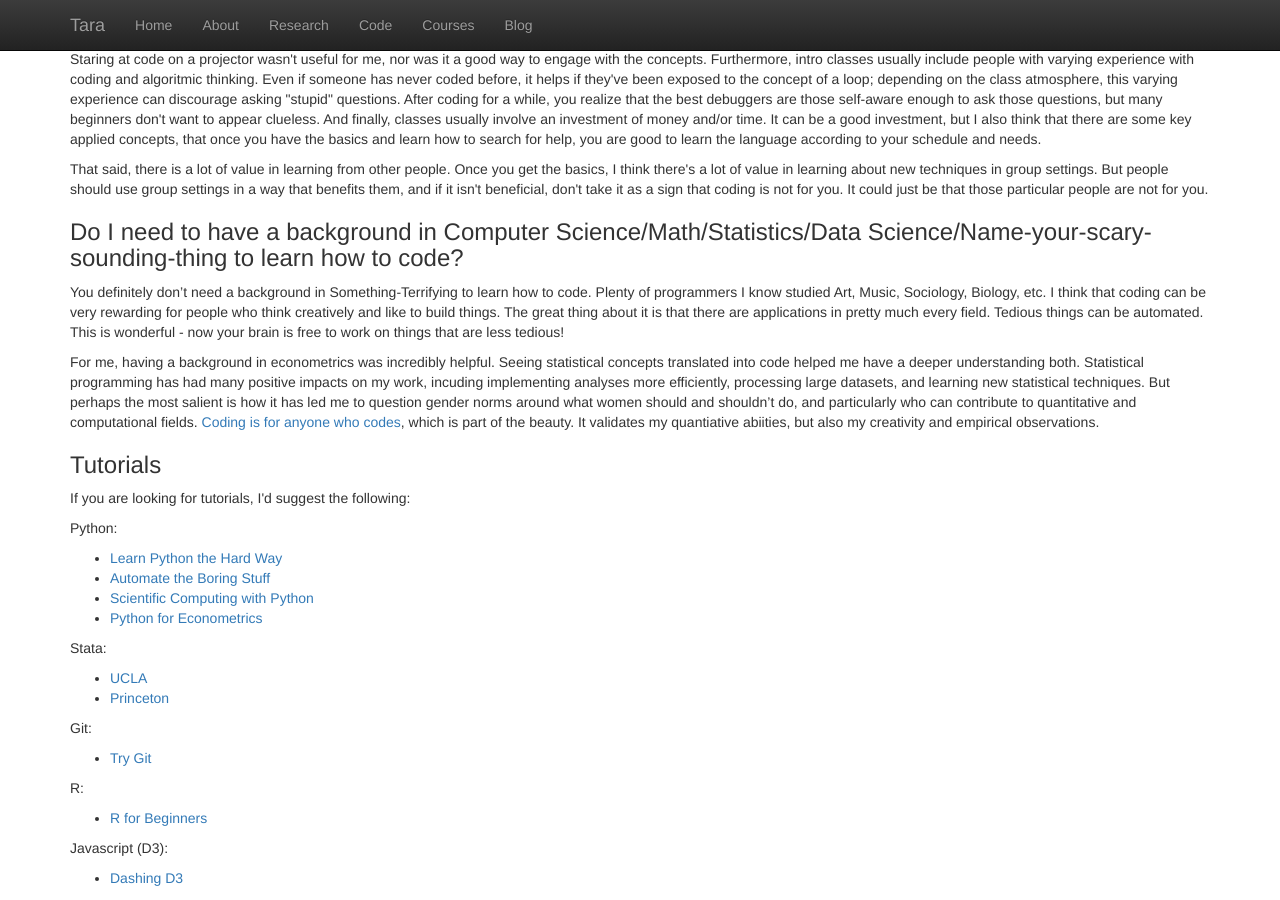
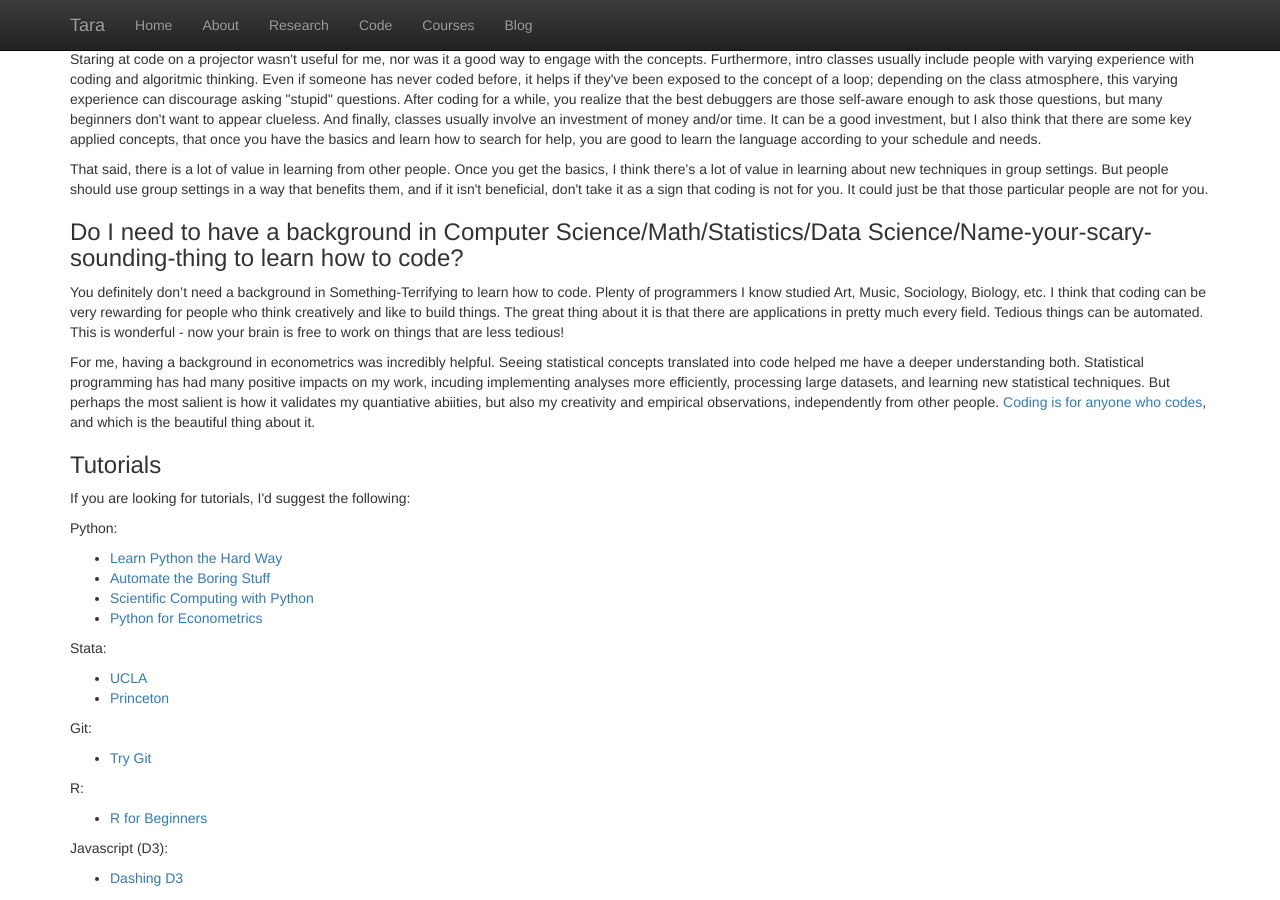
Before and after one commit to tnt2113/tnt2113.github.io, a Jekyll site: the page blog/post2.html, which Jekyll copies as it is, in a window 1280 px wide and 900 px high, scrolled down 664 px. Built offline with Jekyll 4.4.1, drawn with Linux system fonts in a browser that asks for light colours.

Commit message:
conclusions

```diff
--- a/blog/post2.html
+++ b/blog/post2.html
@@ -86,7 +86,7 @@ jQuery(document).ready(function($) {
 <p>That said, there is a lot of value in learning from other people. Once you get the basics, I think there's a lot of value in learning about new techniques in group settings. But people should use group settings in a way that benefits them, and if it isn't beneficial, don't take it as a sign that coding is not for you. It could just be that those particular people are not for you.</p>
 <h3>Do I need to have a background in Computer Science/Math/Statistics/Data Science/Name-your-scary-sounding-thing to learn how to code?</h3>
 <p>You definitely don’t need a background in Something-Terrifying to learn how to code. Plenty of programmers I know studied Art, Music, Sociology, Biology, etc. I think that coding can be very rewarding for people who think creatively and like to build things. The great thing about it is that there are applications in pretty much every field. Tedious things can be automated. This is wonderful - now your brain is free to work on things that are less tedious!</p>
-<p> For me, having a background in econometrics was incredibly helpful. Seeing statistical concepts translated into code helped me have a deeper understanding both. Statistical programming has had many positive impacts on my work, incuding implementing analyses more efficiently, processing large datasets, and learning new statistical techniques. But perhaps the most salient is how it has led me to question gender norms around what women should and shouldn’t do, and particularly who can contribute to quantitative and computational fields. <a href = "http://jvns.ca/blog/2014/12/28/programming-doesnt-belong-to-men-it-belongs-to-me/">Coding is for anyone who codes</a>, which is part of the beauty. It validates my quantiative abiities, but also my creativity and empirical observations. </p>
+<p> For me, having a background in econometrics was incredibly helpful. Seeing statistical concepts translated into code helped me have a deeper understanding both. Statistical programming has had many positive impacts on my work, incuding implementing analyses more efficiently, processing large datasets, and learning new statistical techniques. But perhaps the most salient is how it validates my quantiative abiities, but also my creativity and empirical observations, independently from other people. <a href = "http://jvns.ca/blog/2014/12/28/programming-doesnt-belong-to-men-it-belongs-to-me/">Coding is for anyone who codes</a>, and which is the beautiful thing about it.</p>
 <h3>Tutorials</h3>
 <p>If you are looking for tutorials, I&#39d suggest the following:</p>
 <p>Python:
```
